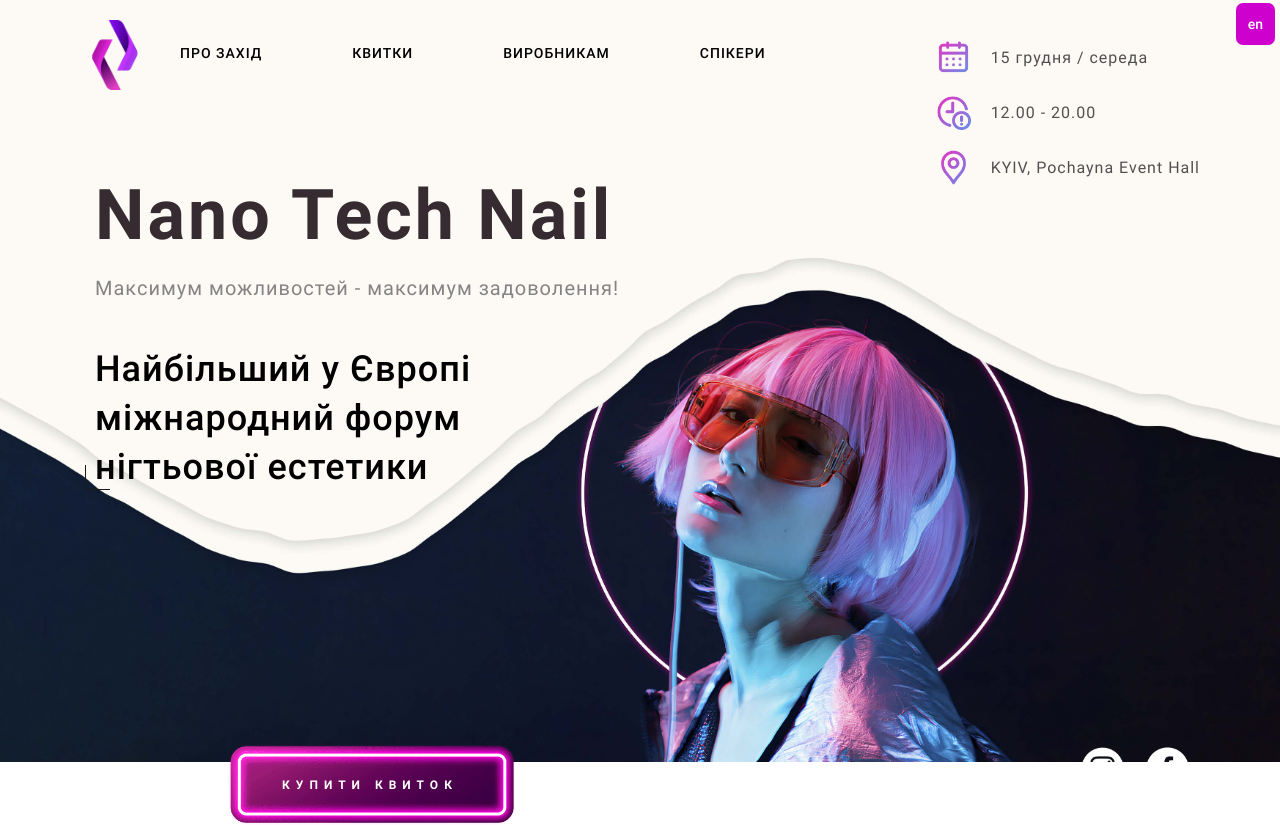
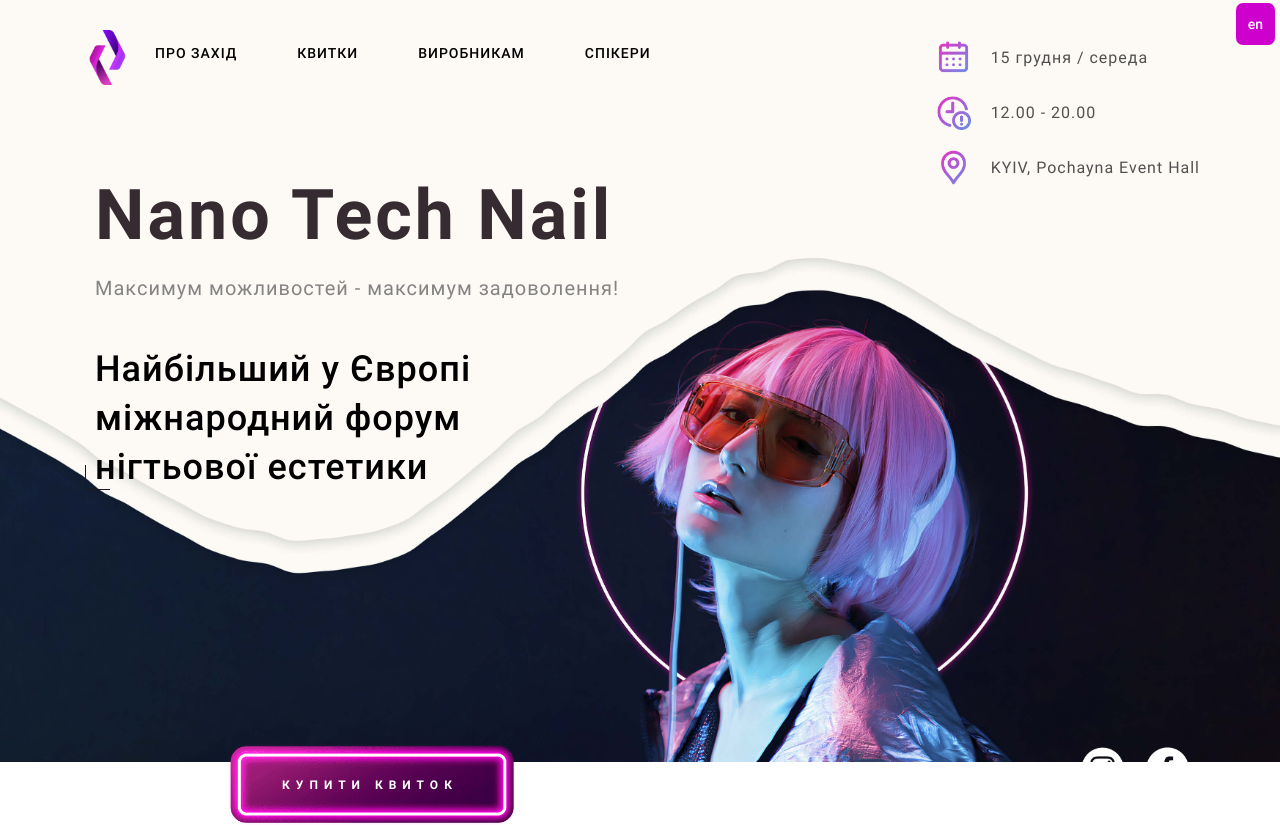
Before and after one commit to EleonoraPavlova/nailEvents, a React (Create React App) app: page / in a window 1280 px wide. Shown: the top 825 px of the page. Built offline with nearby package versions, Linux system fonts and the light colour scheme.

Commit message:
fix less

```diff
--- a/src/components/common/Nav/index.scss
+++ b/src/components/common/Nav/index.scss
@@ -71,12 +71,18 @@
   &__logo {
     width: 70px;
     height: 70px;
-    margin-top: 20px;
+    margin-top: 30px;
     margin-right: 30px;
     @include for-phone-only {
       width: 45px;
       height: 45px;
+      margin-top: 20px;
       margin-right: -20px;
+    }
+    @include for-tablet-portrait-up {
+      width: 55px;
+      height: 55px;
+      margin-right: 20px;
     }
   }
   &__box {
@@ -91,6 +97,9 @@
           padding-bottom: 3px;
           border-bottom: 1px solid $color-shadowy;
         }
+      }
+      @include for-tablet-portrait-up {
+        padding-right: 60px;
       }
     }
   }
```
